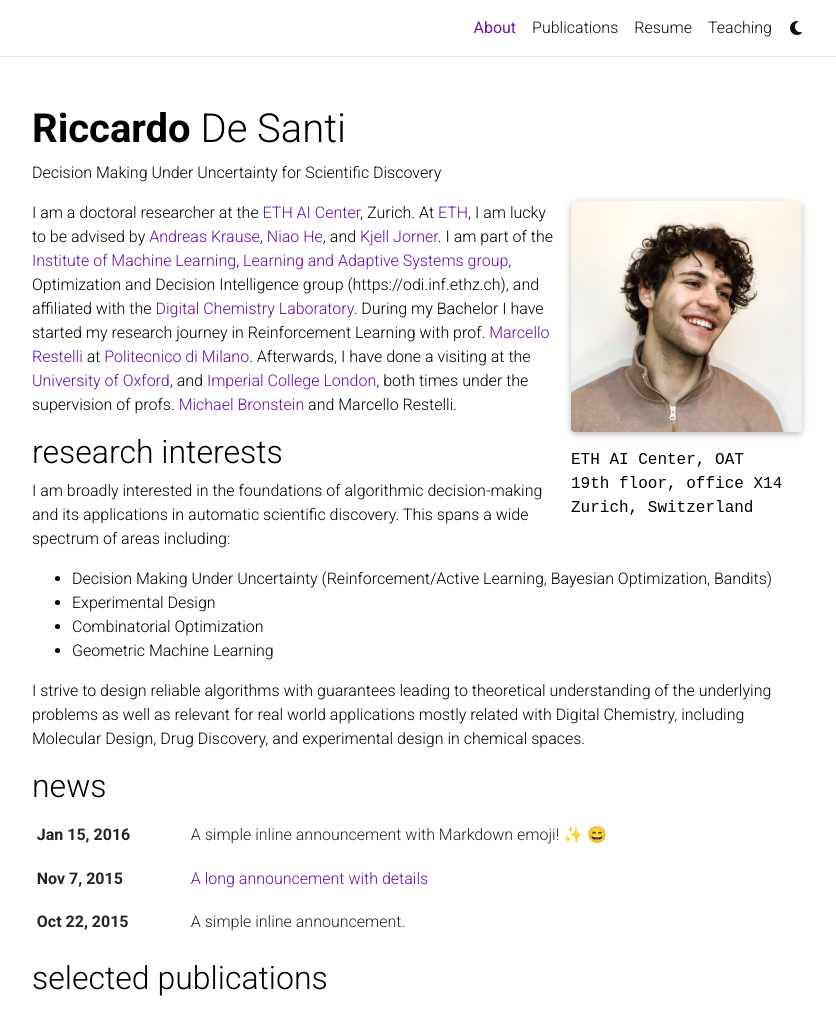
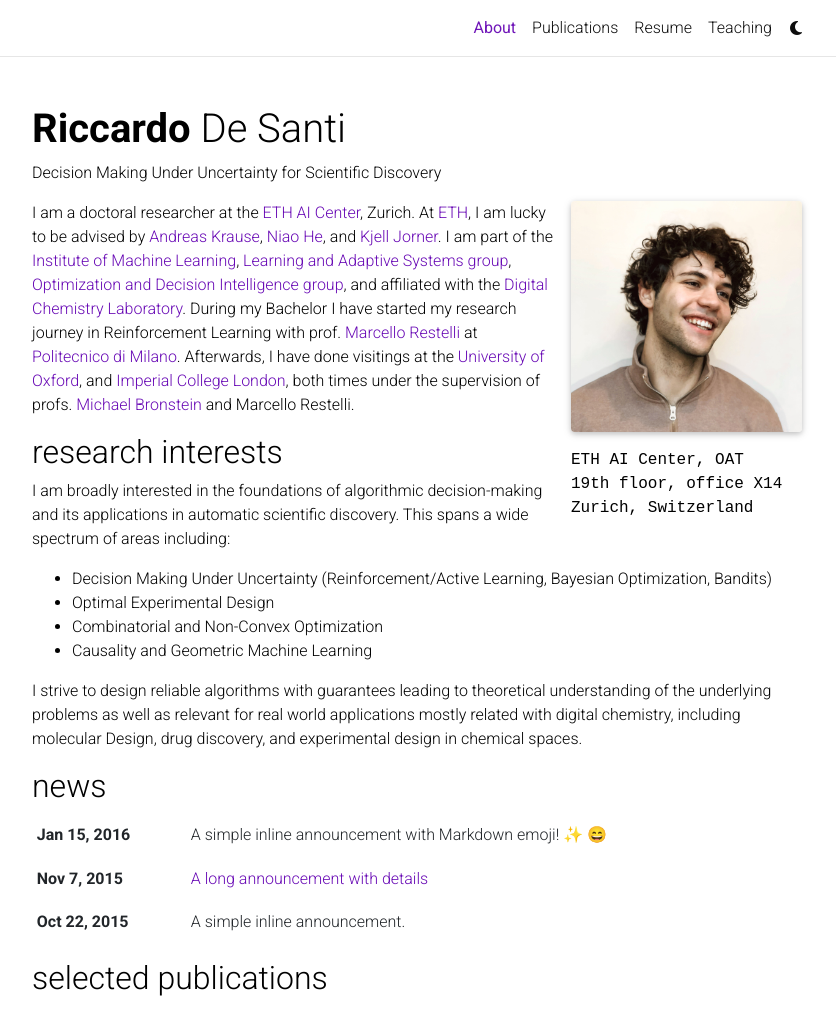
Before and after one commit to riccardodesanti/riccardodesanti.github.io, a Jekyll site: the page built from _pages/about.md, in a window 1280 px wide and 1280 px high, cut to the strip 0-1026 px from the top of the window. Shown: the whole strip, without its empty margins (223-1059 px from the left). Built offline with Jekyll 4.4.1, drawn with Linux system fonts in a browser that asks for light colours; full-size pictures stand in for the smaller copies a plugin makes; emoji names are drawn with the system emoji font; comment, search, counter and statistics services are not loaded; a style sheet for code colours, icons or effects is not loaded.

Commit message:
updates bio

```diff
--- a/_pages/about.md
+++ b/_pages/about.md
@@ -19,15 +19,15 @@
 social: false  # includes social icons at the bottom of the page
 ---
 
-I am a doctoral researcher at the [ETH AI Center](https://ai.ethz.ch), Zurich. At [ETH](https://ethz.ch/de.html), I am lucky to be advised by [Andreas Krause](https://las.inf.ethz.ch/krausea), [Niao He](https://odi.inf.ethz.ch/niaohe), and [Kjell Jorner](https://chab.ethz.ch/en/the-department/people/a-z/person-detail.MzA4MDE4.U2VxdWVuY2UvMTM1LC0yMTMwMTkyODAz.html). I am part of the [Institute of Machine Learning](https://ml.inf.ethz.ch), [Learning and Adaptive Systems group](https://las.inf.ethz.ch), Optimization and Decision Intelligence group (https://odi.inf.ethz.ch), and affiliated with the [Digital Chemistry Laboratory](https://dcl.ethz.ch). During my Bachelor I have started my research journey in Reinforcement Learning with prof. [Marcello Restelli](https://scholar.google.com/citations?user=xdgxRiEAAAAJ&hl=en) at [Politecnico di Milano](https://www.polimi.it). Afterwards, I have done a visiting at the [University of Oxford](https://www.ox.ac.uk), and [Imperial College London](https://www.imperial.ac.uk), both times under the supervision of profs. [Michael Bronstein](https://www.cs.ox.ac.uk/people/michael.bronstein/) and Marcello Restelli.
+I am a doctoral researcher at the [ETH AI Center](https://ai.ethz.ch), Zurich. At [ETH](https://ethz.ch/de.html), I am lucky to be advised by [Andreas Krause](https://las.inf.ethz.ch/krausea), [Niao He](https://odi.inf.ethz.ch/niaohe), and [Kjell Jorner](https://chab.ethz.ch/en/the-department/people/a-z/person-detail.MzA4MDE4.U2VxdWVuY2UvMTM1LC0yMTMwMTkyODAz.html). I am part of the [Institute of Machine Learning](https://ml.inf.ethz.ch), [Learning and Adaptive Systems group](https://las.inf.ethz.ch), [Optimization and Decision Intelligence group](https://odi.inf.ethz.ch), and affiliated with the [Digital Chemistry Laboratory](https://dcl.ethz.ch). During my Bachelor I have started my research journey in Reinforcement Learning with prof. [Marcello Restelli](https://scholar.google.com/citations?user=xdgxRiEAAAAJ&hl=en) at [Politecnico di Milano](https://www.polimi.it). Afterwards, I have done visitings at the [University of Oxford](https://www.ox.ac.uk), and [Imperial College London](https://www.imperial.ac.uk), both times under the supervision of profs. [Michael Bronstein](https://www.cs.ox.ac.uk/people/michael.bronstein/) and Marcello Restelli.
 
 ## research interests
 I am broadly interested in the foundations of algorithmic decision-making and its applications in automatic scientific discovery. This spans a wide spectrum of areas including:
 
 
 - Decision Making Under Uncertainty (Reinforcement/Active Learning, Bayesian Optimization, Bandits)
-- Experimental Design
-- Combinatorial Optimization
-- Geometric Machine Learning
+- Optimal Experimental Design
+- Combinatorial and Non-Convex Optimization
+- Causality and Geometric Machine Learning
 
-I strive to design reliable algorithms with guarantees leading to theoretical understanding of the underlying problems as well as relevant for real world applications mostly related with Digital Chemistry, including Molecular Design, Drug Discovery, and experimental design in chemical spaces.
+I strive to design reliable algorithms with guarantees leading to theoretical understanding of the underlying problems as well as relevant for real world applications mostly related with digital chemistry, including molecular Design, drug discovery, and experimental design in chemical spaces.
```
Also changed, not shown: 1 other file.
